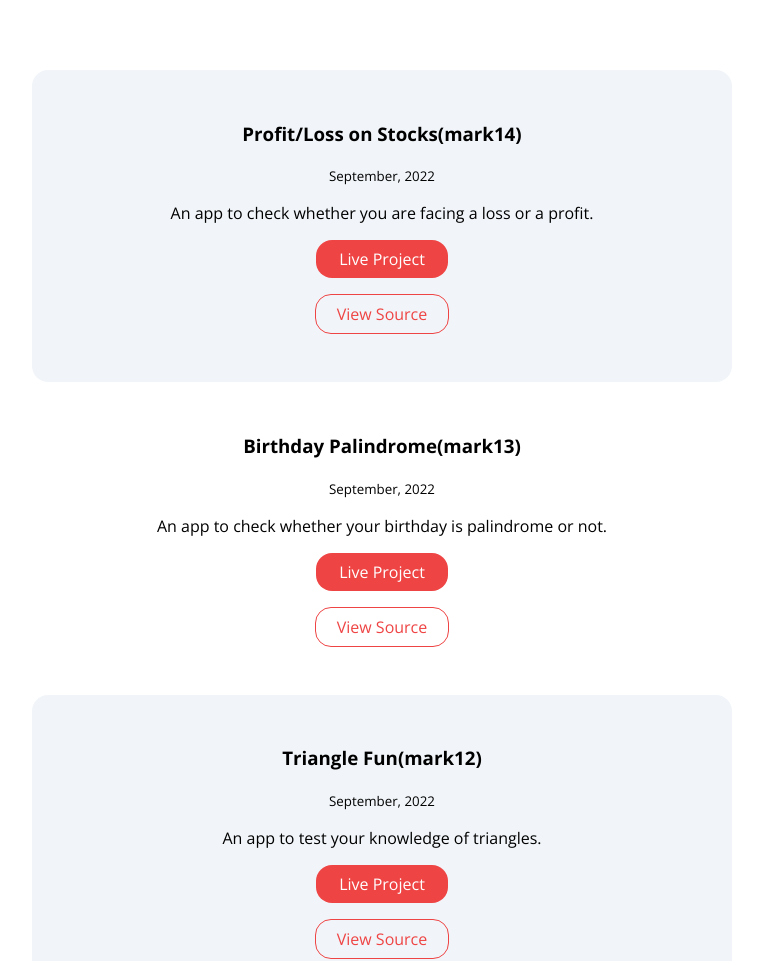
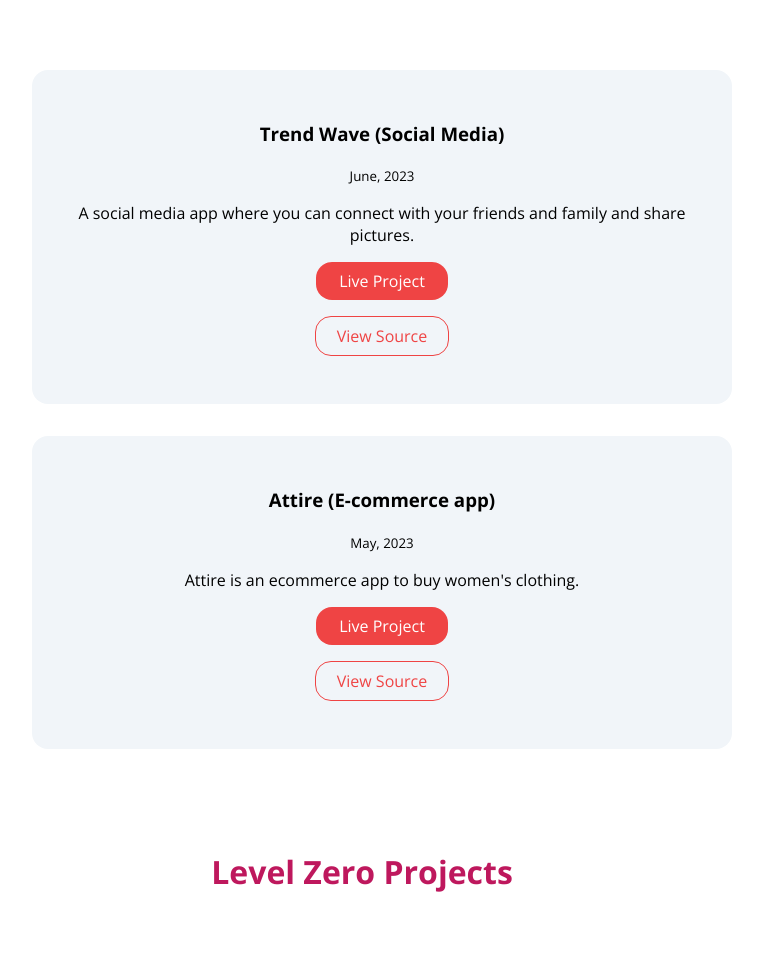
Before and after one commit to sweta1308/neogcamp-lesson-3-live, a plain HTML site: page projects.html in a window 1280 px wide. Shown: the part 246-1207 px from the top of the page, without its empty margins (278-1041 px from the left). Drawn offline with nearby package versions, Linux system fonts and the light colour scheme.

Commit message:
docs: update projects

```diff
--- a/projects.html
+++ b/projects.html
@@ -25,7 +25,38 @@
     </nav>
 
     <header class="hero">
-        <h1 class="hero-heading-project">View my projects</h1>
+        <h1 class="hero-heading-project">Level One Projects</h1>
+    </header>
+
+    <ul class="list-non-bullet projects">
+        <section class="section-project">
+            <div class="container container-center">
+                <li class="list-ow">
+                    <h3>Trend Wave (Social Media)</h3>
+                    <small>June, 2023</small>
+                    <p>A social media app where you can connect with your friends and family and share pictures.</p>
+                <a class="link link-primary"  href="https://trend-wave.vercel.app/" target="_blank">Live Project</a>
+                <a class="link link-secondary" href="https://github.com/sweta1308/trend-wave" target="_blank">View Source</a>
+                </li>
+            </div>
+        </section>
+
+        <section class="section-project">
+            <div class="container container-center">
+                <li class="list-ow">
+                    <h3>Attire (E-commerce app)</h3>
+                    <small>May, 2023</small>
+                    <p>Attire is an ecommerce app to buy women's clothing.</p>
+                <a class="link link-primary"  href="https://attire-store.netlify.app/" target="_blank">Live Project</a>
+                <a class="link link-secondary" href="https://github.com/sweta1308/ecommerce-attire" target="_blank">View Source</a>
+                </li>
+            </div>
+        </section>
+
+    </ul>
+
+    <header class="hero">
+        <h1 class="hero-heading-project">Level Zero Projects</h1>
     </header>
 
     <ul class="list-non-bullet projects">
```
